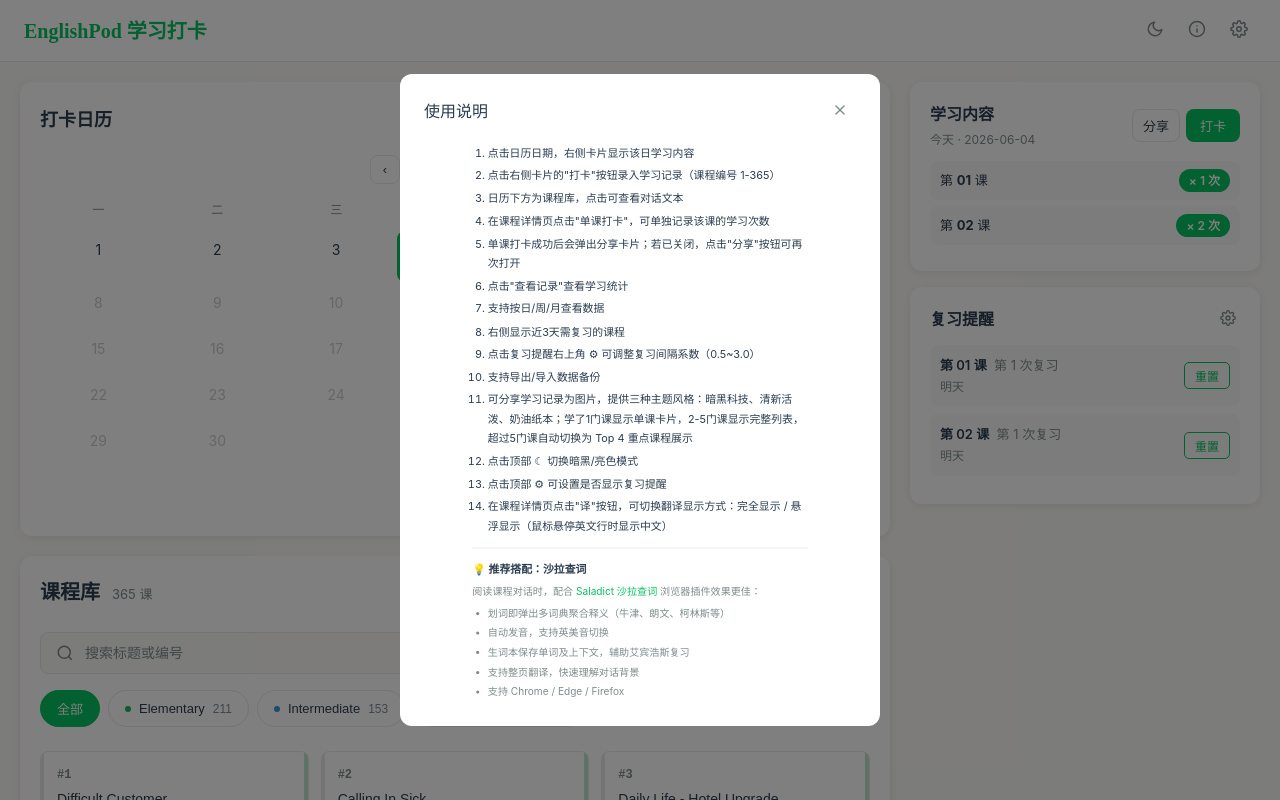
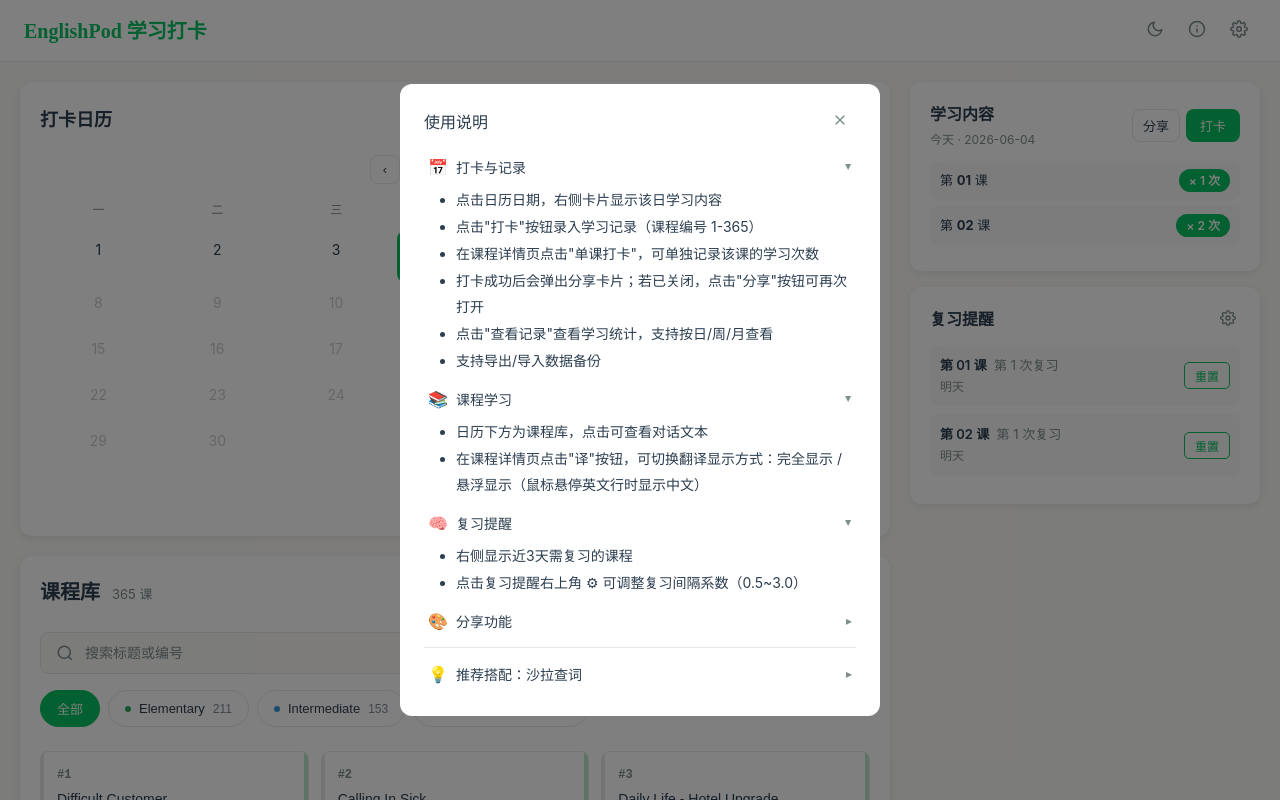
Before and after one commit to SoBrilliantGUN/EnglishRecorder, a React (Vite) app in the folder app/: page / in a window 1280 px wide. Both pictures are taken after a click on the button 1197 px from the left and 30 px from the top of the page. Shown: the top 800 px of the page. Built offline with nearby package versions, Linux system fonts and the light colour scheme.

Commit message:
feat: 优化使用说明阅读体验

```diff
--- a/app/src/components/InfoModal/index.module.scss
+++ b/app/src/components/InfoModal/index.module.scss
@@ -2,7 +2,7 @@
   display: flex;
   justify-content: space-between;
   align-items: center;
-  margin-bottom: 16px;
+  margin-bottom: 12px;
 }
 
 .infoTitle {
@@ -10,34 +10,78 @@
   color: var(--color-text);
 }
 
-.list {
-  padding-left: 20px;
-  margin: 0;
+// 折叠面板
+.section {
+  margin-bottom: 0;
+}
+
+.sectionHeader {
+  display: flex;
+  align-items: center;
+  width: 100%;
+  padding: 8px 4px;
+  border: none;
+  background: none;
+  cursor: pointer;
+  color: var(--color-text);
+  font-size: var(--font-size-base);
+  font-family: inherit;
+  border-radius: 6px;
+  transition: background 0.15s;
+
+  &:hover {
+    background: var(--color-bg-muted);
+  }
+}
+
+.sectionIcon {
+  margin-right: 8px;
+  font-size: 16px;
+  line-height: 1;
+  flex-shrink: 0;
+}
+
+.sectionTitle {
+  flex: 1;
+  text-align: left;
+  font-weight: 500;
+}
+
+.chevron {
+  font-size: 12px;
+  color: var(--color-text-secondary);
+  transition: transform 0.2s ease;
+  line-height: 1;
+  flex-shrink: 0;
+}
+
+.chevronDown {
+  transform: rotate(90deg);
+}
+
+.sectionList {
+  margin: 2px 0 8px;
+  padding-left: 32px;
   line-height: 1.8;
   font-size: var(--font-size-base);
   color: var(--color-text);
 
   li {
-    margin-bottom: 4px;
+    margin-bottom: 2px;
   }
 }
 
 .divider {
-  margin: 16px 0;
+  margin: 8px 0;
   border: none;
   border-top: 1px solid var(--color-border);
 }
 
+// 沙拉查词推荐区块
 .tipSection {
   font-size: var(--font-size-sm);
   color: var(--color-text-secondary);
-}
-
-.tipTitle {
-  font-size: var(--font-size-base);
-  font-weight: 600;
-  color: var(--color-text);
-  margin-bottom: 6px;
+  padding: 2px 4px 8px 32px;
 }
 
 .tipDesc {
@@ -66,20 +110,25 @@
 
 // 小屏适配：压缩间距
 @media (max-height: 750px) {
-  .list {
+  .sectionHeader {
+    padding: 4px 4px;
+  }
+
+  .sectionList {
     line-height: 1.6;
     font-size: var(--font-size-sm);
-
-    li {
-      margin-bottom: 2px;
-    }
+    margin-bottom: 4px;
   }
 
-  .divider {
-    margin: 10px 0;
+  .tipSection {
+    padding-bottom: 4px;
   }
 
   .tipList {
     line-height: 1.6;
   }
+
+  .divider {
+    margin: 4px 0;
+  }
 }
--- a/app/src/components/InfoModal/index.tsx
+++ b/app/src/components/InfoModal/index.tsx
@@ -1,3 +1,4 @@
+import { useState } from 'react';
 import { MAX_LESSON } from '../../types/podcast';
 import Modal from '../Modal';
 import { CloseIcon } from '../icons';
@@ -8,38 +9,127 @@ interface InfoModalProps {
   onClose: () => void;
 }
 
+interface Section {
+  id: string;
+  icon: string;
+  title: string;
+  items: string[];
+}
+
+const sections: Section[] = [
+  {
+    id: 'checkin',
+    icon: '📅',
+    title: '打卡与记录',
+    items: [
+      `点击日历日期，右侧卡片显示该日学习内容`,
+      `点击"打卡"按钮录入学习记录（课程编号 1-${MAX_LESSON}）`,
+      `在课程详情页点击"单课打卡"，可单独记录该课的学习次数`,
+      `打卡成功后会弹出分享卡片；若已关闭，点击"分享"按钮可再次打开`,
+      `点击"查看记录"查看学习统计，支持按日/周/月查看`,
+      `支持导出/导入数据备份`,
+    ],
+  },
+  {
+    id: 'course',
+    icon: '📚',
+    title: '课程学习',
+    items: [
+      `日历下方为课程库，点击可查看对话文本`,
+      `在课程详情页点击"译"按钮，可切换翻译显示方式：完全显示 / 悬浮显示（鼠标悬停英文行时显示中文）`,
+    ],
+  },
+  {
+    id: 'review',
+    icon: '🧠',
+    title: '复习提醒',
+    items: [
+      `右侧显示近3天需复习的课程`,
+      `点击复习提醒右上角 ⚙ 可调整复习间隔系数（0.5~3.0）`,
+    ],
+  },
+  {
+    id: 'share',
+    icon: '🎨',
+    title: '分享功能',
+    items: [
+      `可分享学习记录为图片，提供三种主题风格：暗黑科技、清新活泼、奶油纸本`,
+      `学了1门课显示单课卡片，2-5门课显示完整列表，超5门课自动切换为 Top 4 重点展示`,
+    ],
+  },
+];
+
 export default function InfoModal({ onClose }: InfoModalProps) {
   const { targetRef, contentStyle } = useScaleToFit(80);
+  const [expanded, setExpanded] = useState<Set<string>>(
+    new Set(['checkin', 'course', 'review']),
+  );
+
+  const toggle = (id: string) => {
+    setExpanded((prev) => {
+      const next = new Set(prev);
+      if (next.has(id)) {
+        next.delete(id);
+      } else {
+        next.add(id);
+      }
+      return next;
+    });
+  };
 
   return (
     <Modal onClose={onClose} maxWidth={480}>
       <div className={styles.infoHeader}>
         <span className={styles.infoTitle}>使用说明</span>
-        <button className="modal-close-btn" onClick={onClose}><CloseIcon size={16} /></button>
+        <button className="modal-close-btn" onClick={onClose}>
+          <CloseIcon size={16} />
+        </button>
       </div>
 
       <div ref={targetRef} style={contentStyle}>
-        <ol className={styles.list}>
-            <li>点击日历日期，右侧卡片显示该日学习内容</li>
-            <li>点击右侧卡片的"打卡"按钮录入学习记录（课程编号 1-{MAX_LESSON}）</li>
-            <li>日历下方为课程库，点击可查看对话文本</li>
-            <li>在课程详情页点击"单课打卡"，可单独记录该课的学习次数</li>
-            <li>单课打卡成功后会弹出分享卡片；若已关闭，点击"分享"按钮可再次打开</li>
-            <li>点击"查看记录"查看学习统计</li>
-            <li>支持按日/周/月查看数据</li>
-            <li>右侧显示近3天需复习的课程</li>
-            <li>点击复习提醒右上角 ⚙ 可调整复习间隔系数（0.5~3.0）</li>
-            <li>支持导出/导入数据备份</li>
-            <li>可分享学习记录为图片，提供三种主题风格：暗黑科技、清新活泼、奶油纸本；学了1门课显示单课卡片，2-5门课显示完整列表，超过5门课自动切换为 Top 4 重点课程展示</li>
-            <li>点击顶部 ☾ 切换暗黑/亮色模式</li>
-            <li>点击顶部 ⚙ 可设置是否显示复习提醒</li>
-            <li>在课程详情页点击"译"按钮，可切换翻译显示方式：完全显示 / 悬浮显示（鼠标悬停英文行时显示中文）</li>
-          </ol>
+        {sections.map((section) => (
+          <div key={section.id} className={styles.section}>
+            <button
+              className={styles.sectionHeader}
+              onClick={() => toggle(section.id)}
+              type="button"
+            >
+              <span className={styles.sectionIcon}>{section.icon}</span>
+              <span className={styles.sectionTitle}>{section.title}</span>
+              <span
+                className={`${styles.chevron}${expanded.has(section.id) ? ` ${styles.chevronDown}` : ''}`}
+              >
+                ▸
+              </span>
+            </button>
+            {expanded.has(section.id) && (
+              <ul className={styles.sectionList}>
+                {section.items.map((item, i) => (
+                  <li key={i}>{item}</li>
+                ))}
+              </ul>
+            )}
+          </div>
+        ))}
 
         <div className={styles.divider} />
 
+        <div className={styles.section}>
+          <button
+            className={styles.sectionHeader}
+            onClick={() => toggle('saladict')}
+            type="button"
+          >
+            <span className={styles.sectionIcon}>💡</span>
+            <span className={styles.sectionTitle}>推荐搭配：沙拉查词</span>
+            <span
+              className={`${styles.chevron}${expanded.has('saladict') ? ` ${styles.chevronDown}` : ''}`}
+            >
+              ▸
+            </span>
+          </button>
+          {expanded.has('saladict') && (
             <div className={styles.tipSection}>
-            <div className={styles.tipTitle}>💡 推荐搭配：沙拉查词</div>
               <p className={styles.tipDesc}>
                 阅读课程对话时，配合{' '}
                 <a
@@ -60,6 +150,8 @@ export default function InfoModal({ onClose }: InfoModalProps) {
                 <li>支持 Chrome / Edge / Firefox</li>
               </ul>
             </div>
+          )}
+        </div>
       </div>
     </Modal>
   );
```
Also changed, not shown: 1 other file (tests, documents, lock files or other folders). Lines whose indentation alone changed are shown as unchanged.
